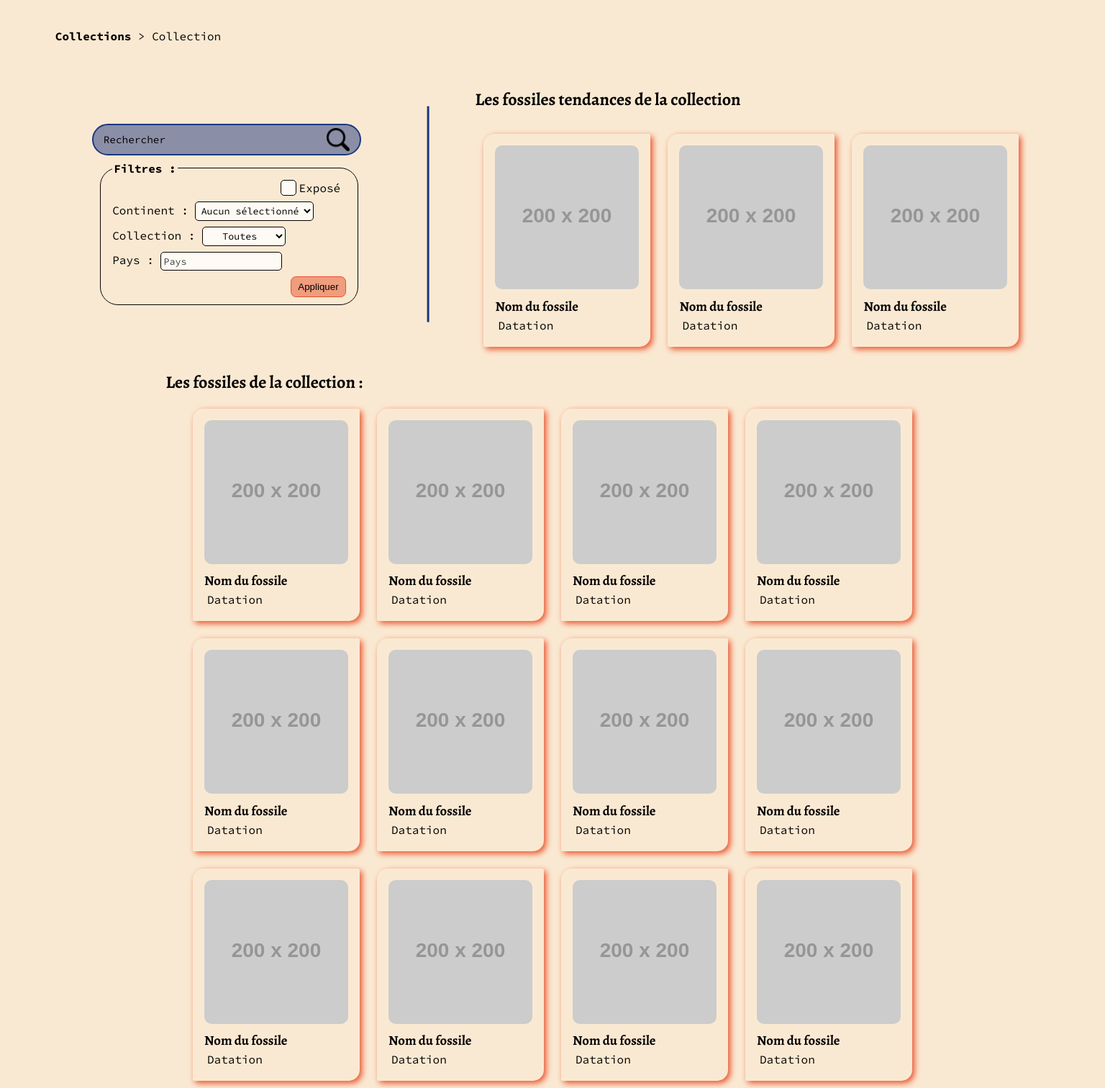
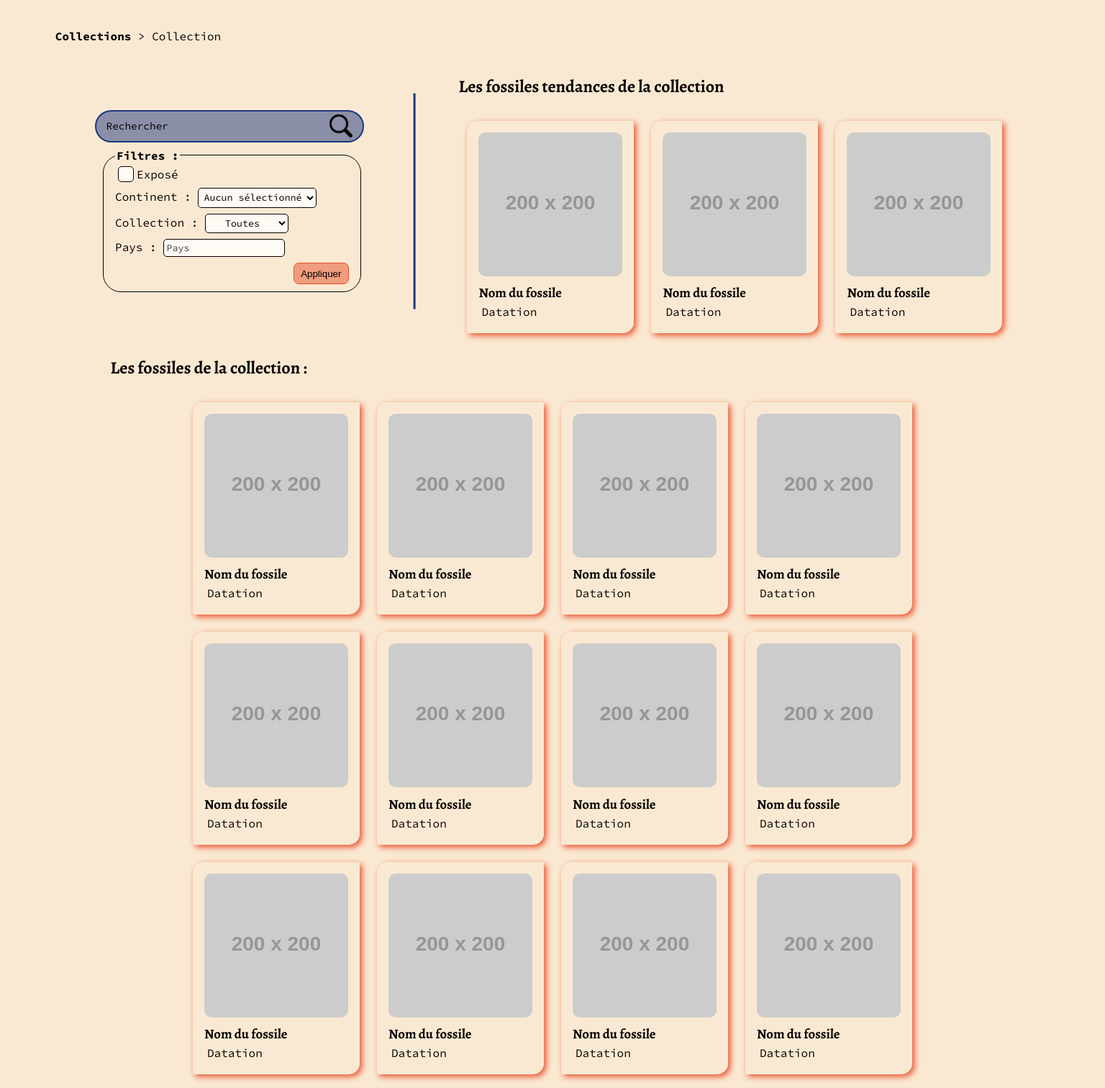
Before and after one commit to JMasingarbe/Paleo_Curios, a PHP site: page /public/HTML/collection.html in a window 1536 px wide. Shown: the part 111-1623 px from the top of the page at 72% size. Run offline with PHP 8.4, Linux system fonts and the light colour scheme; grey boxes labelled with a size stand in for pictures from a placeholder-image service; style sheets or scripts are compiled from the project's sources; some libraries are stand-ins or nearby versions; some web fonts are replaced.

Commit message:
Simplier desktop collection.html style

```diff
--- a/public/HTML/collection.html
+++ b/public/HTML/collection.html
@@ -40,6 +40,7 @@
             <li>Collection</li>
         </ul>
 
+        <div>
             <div id="searchbar_filters">
                 <!-- Search bar -->
                 <div id="searchbar">
@@ -127,6 +128,7 @@
                     </a>
                 </div>
             </section>
+        </div>
 
         <!-- Collection's fossils -->
         <h2 id="collection_fossils_title">Les fossiles de la collection :</h2>
--- a/public/style/css/collection.css
+++ b/public/style/css/collection.css
@@ -181,37 +181,21 @@ main .catalogue_nav #back_buttons, main .catalogue_nav #page_indicators, main .c
   }
 }
 @media screen and (min-width: 1425px) {
-  main {
+  main div:first-of-type {
     display: grid;
-    grid-template: 2% 17% 2% 1fr 2%/35% 5% 1fr;
+    grid-template: 1fr/1fr 8vw 2fr;
     place-items: center;
   }
-  main .breadcrumbs {
-    grid-area: 1/span 3;
-    justify-self: start;
+  main div:first-of-type #searchbar_filters {
+    grid-area: 1/1;
   }
-  main #searchbar_filters {
-    grid-area: 2/1;
-  }
-  main .divider {
+  main div:first-of-type .divider {
     rotate: 90deg;
     max-width: 300px;
-    grid-area: 2/2;
+    grid-area: 1/2;
   }
-  main #trend_fossils {
-    grid-area: 2/3;
-  }
-  main #collection_fossils_title {
-    grid-area: 3/span 3;
-    justify-self: start;
-    margin-top: 0.5rem;
-    margin-left: 10vw;
-  }
-  main #collection_fossils {
-    grid-area: 4/span 3;
-  }
-  main .catalogue_nav {
-    grid-area: 5/span 3;
+  main div:first-of-type #trend_fossils {
+    grid-area: 1/3;
   }
 }
 
--- a/public/style/scss/collection.scss
+++ b/public/style/scss/collection.scss
@@ -203,36 +203,24 @@ main {
 
 @media screen and (min-width: 1425px) {
     main {
+        div:first-of-type {
             display: grid;
-        grid-template: 2% 17% 2% 1fr 2% / 35% 5% 1fr;
+            grid-template: 1fr / 1fr 8vw 2fr;
             place-items: center;
 
-        .breadcrumbs {
-            grid-area: 1 / span 3;
-            justify-self: start;
+            #searchbar_filters {
+                grid-area: 1 / 1;
             }
-        #searchbar_filters {
-            grid-area: 2 / 1;
-        }
+
             .divider {
                 rotate: 90deg;
                 max-width: 300px;
-            grid-area: 2 / 2;
+                grid-area: 1 / 2;
             }
+
             #trend_fossils {
-            grid-area: 2 / 3;
-        }
-        #collection_fossils_title {
-            grid-area: 3 / span 3;
-            justify-self: start;
-            margin-top: 0.5rem;
-            margin-left: 10vw;
-        }
-        #collection_fossils {
-            grid-area: 4 / span 3;
-        }
-        .catalogue_nav {
-            grid-area: 5 / span 3;
+                grid-area: 1 / 3;
             }
         }
     }
+}
```
Also changed, not shown: 1 other file. Lines whose indentation alone changed are shown as unchanged.
